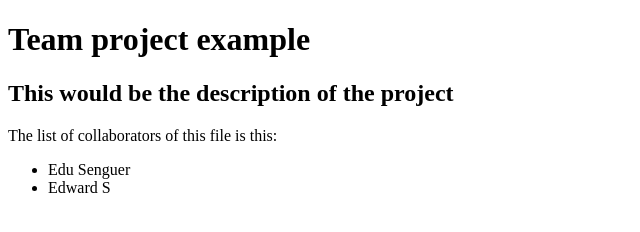
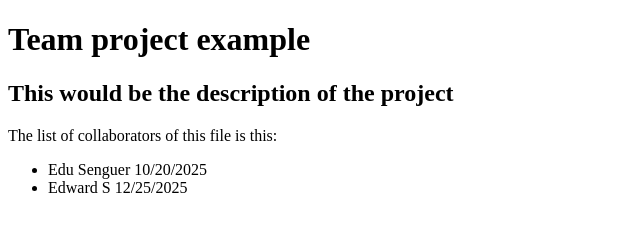
Before and after one commit to EduSenguer/Project-1-Copy, a plain HTML site: page index.html in a window 1280 px wide. Shown: the whole page, without its empty margins (0-640 px from the left). Drawn offline with Linux system fonts and the light colour scheme.

Commit message:
Update index.html
Included the date our collaboration began.

```diff
--- a/index.html
+++ b/index.html
@@ -11,8 +11,8 @@
         <h2>This would be the description of the project</h2>
         <p>The list of collaborators of this file is this:</p>
         <ul>
-            <li>Edu Senguer</li>
-            <li>Edward S</li>
+            <li>Edu Senguer 10/20/2025</li>
+            <li>Edward S 12/25/2025</li>
         </ul>
     </header>
 </body>
```
